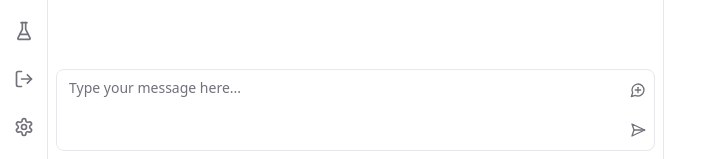
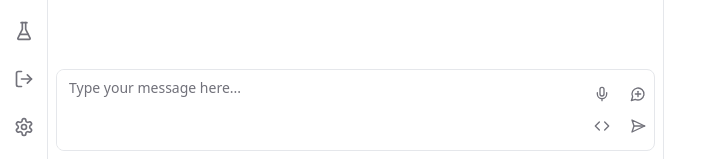
Before and after one commit to Titovilal/tailwind-ai-chat, a Next.js app in the folder frontend/: page /code in a window 1280 px wide. Shown: the part 641-800 px from the top of the page, without its empty margins (0-719 px from the left). Built offline with nearby package versions, Linux system fonts and the light colour scheme.

Commit message:
Add use code utility

```diff
--- a/frontend/app/(private)/code/chat-bar.tsx
+++ b/frontend/app/(private)/code/chat-bar.tsx
@@ -1,4 +1,4 @@
-import { MessageCirclePlus, SendHorizonal } from "lucide-react";
+import { Code, MessageCirclePlus, Mic, SendHorizonal } from "lucide-react";
 import { Textarea } from "@/components/ui/textarea";
 import { useState } from "react";
 import {
@@ -6,6 +6,7 @@ import {
   TooltipContent,
   TooltipTrigger,
 } from "@/components/ui/tooltip";
+import { Toggle } from "@/components/ui/toggle";
 
 /*
   ChatBar
@@ -17,13 +18,14 @@ import {
 */
 
 type ChatBarProps = {
-  sendQuestion: (question: string) => void;
+  sendQuestionBar: (question: string, withCode:boolean) => void;
   resetChat: () => void;
   isLoading: boolean;
 };
 
-const ChatBar = ({ sendQuestion, resetChat, isLoading }: ChatBarProps) => {
+const ChatBar = ({ sendQuestionBar, resetChat, isLoading }: ChatBarProps) => {
   const [question, setQuestion] = useState("");
+  const [usingCode, setUsingCode] = useState(false);
 
   const handleKeyDown = (event: React.KeyboardEvent) => {
     if (event.key === "Enter" && event.shiftKey) {
@@ -44,7 +46,7 @@ const ChatBar = ({ sendQuestion, resetChat, isLoading }: ChatBarProps) => {
   };
 
   const handleSubmit = () => {
-    sendQuestion(question);
+    sendQuestionBar(question, usingCode);
     cleanBar();
   };
 
@@ -58,6 +60,23 @@ const ChatBar = ({ sendQuestion, resetChat, isLoading }: ChatBarProps) => {
         onChange={(event) => setQuestion(event.target.value)}
         onKeyDown={handleKeyDown}
       />
+      <div className="flex items-center gap-1">
+        <div className="grid">
+          <Tooltip>
+            <TooltipTrigger asChild className="focus:outline-none">
+              <button className="p-2 group focus:outline-none">
+                <Mic className="h-4 w-4 group-hover:scale-110 group-hover:text-primary text-muted-foreground" />
+              </button>
+            </TooltipTrigger>
+            <TooltipContent className="text-muted-foreground">
+              Use voice
+            </TooltipContent>
+          </Tooltip>
+
+          <Toggle className="p-2 group focus:outline-none h-fit w-fit data-[state=on]:bg-primary/10" onClick={() => setUsingCode(!usingCode)} >
+            <Code className="h-4 w-4 group-hover:scale-110 group-hover:text-primary text-muted-foreground" />
+          </Toggle>
+        </div>
         <div className="grid">
           <Tooltip>
             <TooltipTrigger asChild className="focus:outline-none">
@@ -73,9 +92,13 @@ const ChatBar = ({ sendQuestion, resetChat, isLoading }: ChatBarProps) => {
             </TooltipContent>
           </Tooltip>
 
-        <button className="p-2 group focus:outline-none" onClick={handleSubmit}>
+          <button
+            className="p-2 group focus:outline-none"
+            onClick={handleSubmit}
+          >
             <SendHorizonal className="h-4 w-4 group-hover:scale-110 group-hover:text-primary text-muted-foreground" />
           </button>
+        </div>
       </div>
     </div>
   );
--- a/frontend/app/(private)/code/chat.tsx
+++ b/frontend/app/(private)/code/chat.tsx
@@ -10,14 +10,26 @@ import { useEffect, useRef, useState } from "react";
 type ChatProps = {
   accountName: string;
   setCode: (code: string) => void;
+  code: string;
 };
 
-const Chat = ({ accountName, setCode }: ChatProps) => {
+const Chat = ({ accountName, setCode, code }: ChatProps) => {
   const [highlighted, setHighlighted] = useState<string>("");
-  const { chatHistory, isLoading, sendQuestion, resetChat, scrollRef } =
+  const { chatId, chatHistory, isLoading, sendQuestion, resetChat, scrollRef } =
     useChat();
 
+  const sendQuestionBar = async (question: string, withCode: boolean) => {
+    const response_code = await sendQuestion(chatId, question, code, withCode);
+    setCode(response_code || "");
+  };
 
+  useEffect(() => {
+    for (const qa of chatHistory) {
+      if (qa.answer?.id === highlighted) {
+        setCode(qa.answer.code);
+      }
+    }
+  }, [highlighted]);
 
   return (
     <div className="grid grid-rows-[1fr,auto] h-full pb-2 pt-2">
@@ -40,7 +52,7 @@ const Chat = ({ accountName, setCode }: ChatProps) => {
         {isLoading && <MessageAiSkeleton />}
       </ScrollArea>
       <ChatBar
-        sendQuestion={sendQuestion}
+        sendQuestionBar={sendQuestionBar}
         resetChat={resetChat}
         isLoading={isLoading}
       />
--- a/frontend/app/(private)/code/page.tsx
+++ b/frontend/app/(private)/code/page.tsx
@@ -19,8 +19,7 @@ export default function CodePage() {
           <PanelResizeHandle className="h-0" />
 
           <Panel minSize={12} defaultSize={50} className="border-t  border-r ">
-            <Chat accountName="Normal user"
-            setCode={setCode} />
+            <Chat accountName="Normal user" setCode={setCode} code={code} />
           </Panel>
         </PanelGroup>
       </Panel>
--- /dev/null
+++ b/frontend/components/ui/toggle.tsx
@@ -0,0 +1,46 @@
+"use client"
+
+import * as React from "react"
+import * as TogglePrimitive from "@radix-ui/react-toggle"
+import { cva, type VariantProps } from "class-variance-authority"
+
+import { cn } from "@/lib/utils"
+
+const toggleVariants = cva(
+  "inline-flex items-center justify-center rounded-md text-sm font-medium ring-offset-background transition-colors hover:bg-muted hover:text-muted-foreground focus-visible:outline-none focus-visible:ring-2 focus-visible:ring-ring focus-visible:ring-offset-2 disabled:pointer-events-none disabled:opacity-50 data-[state=on]:bg-accent data-[state=on]:text-accent-foreground",
+  {
+    variants: {
+      variant: {
+        default: "bg-transparent",
+        outline:
+          "border border-input bg-transparent hover:bg-accent hover:text-accent-foreground",
+        chatbar:"data-[state=on]:bg-primary",
+      },
+      size: {
+        default: "h-10 px-3",
+        sm: "h-9 px-2.5",
+        lg: "h-11 px-5",
+      },
+    },
+    defaultVariants: {
+      variant: "default",
+      size: "default",
+    },
+  }
+)
+
+const Toggle = React.forwardRef<
+  React.ElementRef<typeof TogglePrimitive.Root>,
+  React.ComponentPropsWithoutRef<typeof TogglePrimitive.Root> &
+    VariantProps<typeof toggleVariants>
+>(({ className, variant, size, ...props }, ref) => (
+  <TogglePrimitive.Root
+    ref={ref}
+    className={cn(toggleVariants({ variant, size, className }))}
+    {...props}
+  />
+))
+
+Toggle.displayName = TogglePrimitive.Root.displayName
+
+export { Toggle, toggleVariants }
--- a/frontend/hooks/useChat.ts
+++ b/frontend/hooks/useChat.ts
@@ -5,6 +5,7 @@ export const useChat = () => {
   const [chatHistory, setChatHistory] = useState<QA[]>([]);
   const [isLoading, setIsLoading] = useState<boolean>(false);
   const scrollRef = useRef<HTMLDivElement>(null);
+  const chatId = "5";
   useEffect(() => {
     if (scrollRef.current) {
       scrollRef.current.scrollTop = scrollRef.current.scrollHeight;
@@ -45,11 +46,22 @@ export const useChat = () => {
     });
   };
 
-  const sendQuestion = async (question: string) => {
+  const sendQuestion = async (
+    chat_id: string,
+    question: string,
+    code: string,
+    withCode: boolean
+  ) => {
     if (question === "") return;
     addQuestionToChat(question);
     setIsLoading(true);
-    let data = await submitQuestion("5", question, "este es el codigo");
+    let data = null;
+    if (withCode) {
+      data = await submitQuestion(chat_id, question, code);
+    } else {
+      data = await submitQuestion(chat_id, question);
+    }
+
     console.log(data);
     if (data != null) {
       setIsLoading(false);
@@ -57,9 +69,11 @@ export const useChat = () => {
     }
 
     console.log(chatHistory);
+    return data?.code || "";
   };
 
   return {
+    chatId,
     chatHistory,
     isLoading,
     sendQuestion,
--- a/frontend/lib/data-code.ts
+++ b/frontend/lib/data-code.ts
@@ -1,49 +1,55 @@
+export async function submitQuestion(
+  chatId: string,
+  question: string,
+  code?: string
+): Promise<AIMessage | null> {
+  let data = null;
+  const url = "http://localhost:8001/message/submit";
+
+  const body: any = {
+    chatId: chatId,
+    question: question,
+    code: "",
+  };
+
+  if (code !== undefined) {
+    body.code = code;
+  }
+  try {
+    const response = await fetch(url, {
+      method: "POST",
+      headers: {
+        "Content-Type": "application/json",
+      },
+      body: JSON.stringify(body),
+    });
+    if (!response.ok) {
+      throw new Error(`HTTP error! status: ${response.status}`);
+    }
+    data = (await response.json()) as AIMessage;
+  } catch (err: any) {
+    console.error("Something went wrong: ", err);
+  }
+  return data;
+}
+
 // export async function submitQuestion(
 //   chatId: string,
 //   question: string,
 //   code: string
 // ): Promise<AIMessage | null> {
 //   let data = null;
-//   const url = "http://localhost:8001/message/submit";
+
 //   try {
-//     const response = await fetch(url, {
-//       method: "POST",
-//       headers: {
-//         "Content-Type": "application/json",
-//       },
-//       body: JSON.stringify({
-//         chatId: chatId,
-//         question: question,
-//         code: code,
-//       }),
-//     });
-//     if (!response.ok) {
-//       throw new Error(`HTTP error! status: ${response.status}`);
-//     }
-//     data = (await response.json()) as AIMessage;
+//     await new Promise((resolve) => setTimeout(resolve, 1200));
+//     data = {
+//       id: Math.floor(Math.random() * 100000).toString(),
+//       code: "este es el codigo <div> xd</div>" + Math.floor(Math.random() * 100000).toString(),
+//       explanation:
+//         "lorem ipsum dolor sit amet consectetur adipisicing elit. Lorem ipsum dolor sit amet consectetur adipisicing elit. Lorem ipsum dolor sit amet consectetur adipisicing elit. Lorem ipsum dolor sit amet consectetur adipisicing elit.",
+//     };
 //   } catch (err: any) {
 //     console.error("Something went wrong: ", err);
 //   }
 //   return data;
 // }
-
-export async function submitQuestion(
-  chatId: string,
-  question: string,
-  code: string
-): Promise<AIMessage | null> {
-  let data = null;
-
-  try {
-    await new Promise((resolve) => setTimeout(resolve, 1200));
-    data = {
-      id: Math.floor(Math.random() * 100000).toString(),
-      code: "este es el codigo <div> xd</div>",
-      explanation:
-        "lorem ipsum dolor sit amet consectetur adipisicing elit. Lorem ipsum dolor sit amet consectetur adipisicing elit. Lorem ipsum dolor sit amet consectetur adipisicing elit. Lorem ipsum dolor sit amet consectetur adipisicing elit.",
-    };
-  } catch (err: any) {
-    console.error("Something went wrong: ", err);
-  }
-  return data;
-}
--- a/frontend/package.json
+++ b/frontend/package.json
@@ -15,6 +15,7 @@
     "@radix-ui/react-scroll-area": "^1.0.5",
     "@radix-ui/react-slider": "^1.1.2",
     "@radix-ui/react-slot": "^1.0.2",
+    "@radix-ui/react-toggle": "^1.0.3",
     "@radix-ui/react-tooltip": "^1.0.7",
     "class-variance-authority": "^0.7.0",
     "clsx": "^2.1.0",
```
Also changed, not shown: 2 other files (tests, documents, lock files or other folders). Lines whose indentation alone changed are shown as unchanged.
